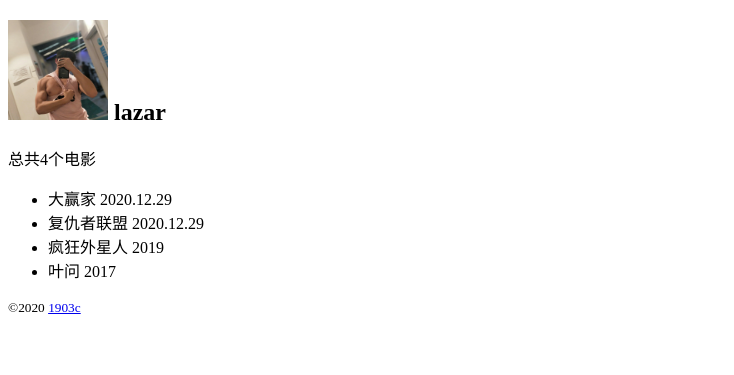
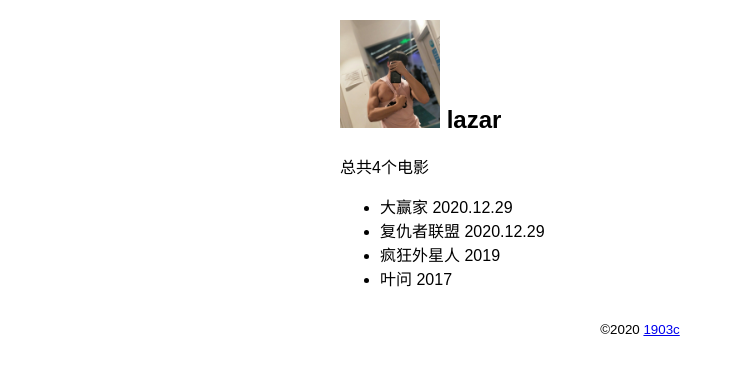
Before and after one commit to lazar-li/project, a Flask app: page / in a window 1280 px wide. Shown: the top 375 px of the page, without its empty margins (0-734 px from the left). Run offline with Flask 2, Linux system fonts and the light colour scheme.

Commit message:
简单的模板做完了

```diff
--- a/day1/watchlist/static/css/index.css
+++ b/day1/watchlist/static/css/index.css
@@ -1,4 +1,35 @@
+
+body{
+    margin: 0 auto;
+    max-width: 600px;
+    font-size: 16px;
+    font-family: Arial, Helvetica, sans-serif;
+}
 .avatar{
     width: 100px;
-    height: 100px;
 }
+footer{
+    color: #000;
+    margin-top: 20px;
+    text-align: center;
+    padding: 10px;
+}
+
+.movie-list{
+    list-style-type: none;
+    padding:0 ;
+    margin-bottom: 10px;
+    box-shadow: 0 2px 5px 0 reba(0,0,0,0.16),0 2px 10px 0 reba(0,0,0,0.14);
+}
+
+.movie-list li{
+    padding: 12px 24px;
+    border-bottom: 1px solid #dddddd;
+}
+
+
+
+
+.movie-list li:hover{
+    background-color:beige ;
+}
```
